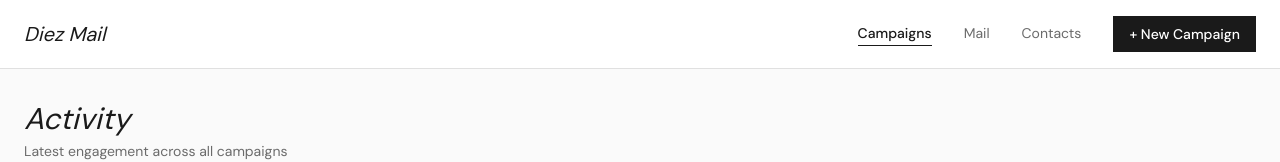
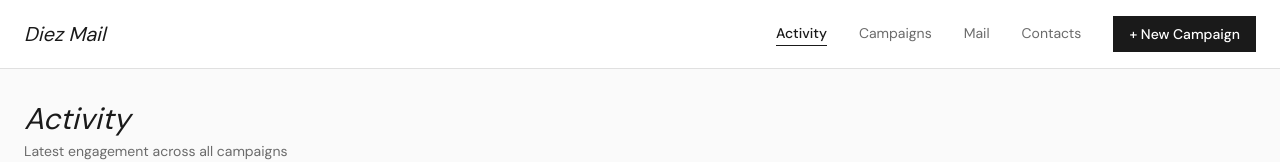
Before and after one commit to diegodiezp/diez-mail, a Next.js app: page / in a window 1280 px wide. Shown: the top 162 px of the page. Built offline with nearby package versions, Linux system fonts and the light colour scheme; no server answers.

Commit message:
Add files via upload

```diff
--- a/components/NavBar.js
+++ b/components/NavBar.js
@@ -21,6 +21,16 @@ export default function NavBar() {
             href="/"
             className={`text-xs sm:text-sm transition-colors pb-0.5 ${
               isActive('/') && !isActive('/campaigns') && !isActive('/contacts') && !isActive('/mail')
+                ? 'text-gallery-black font-medium border-b border-gallery-black'
+                : 'text-gallery-mid hover:text-gallery-black border-b border-transparent'
+            }`}
+          >
+            Activity
+          </Link>
+          <Link
+            href="/campaigns"
+            className={`text-xs sm:text-sm transition-colors pb-0.5 ${
+              isActive('/campaigns') && !isActive('/campaigns/new')
                 ? 'text-gallery-black font-medium border-b border-gallery-black'
                 : 'text-gallery-mid hover:text-gallery-black border-b border-transparent'
             }`}
```
